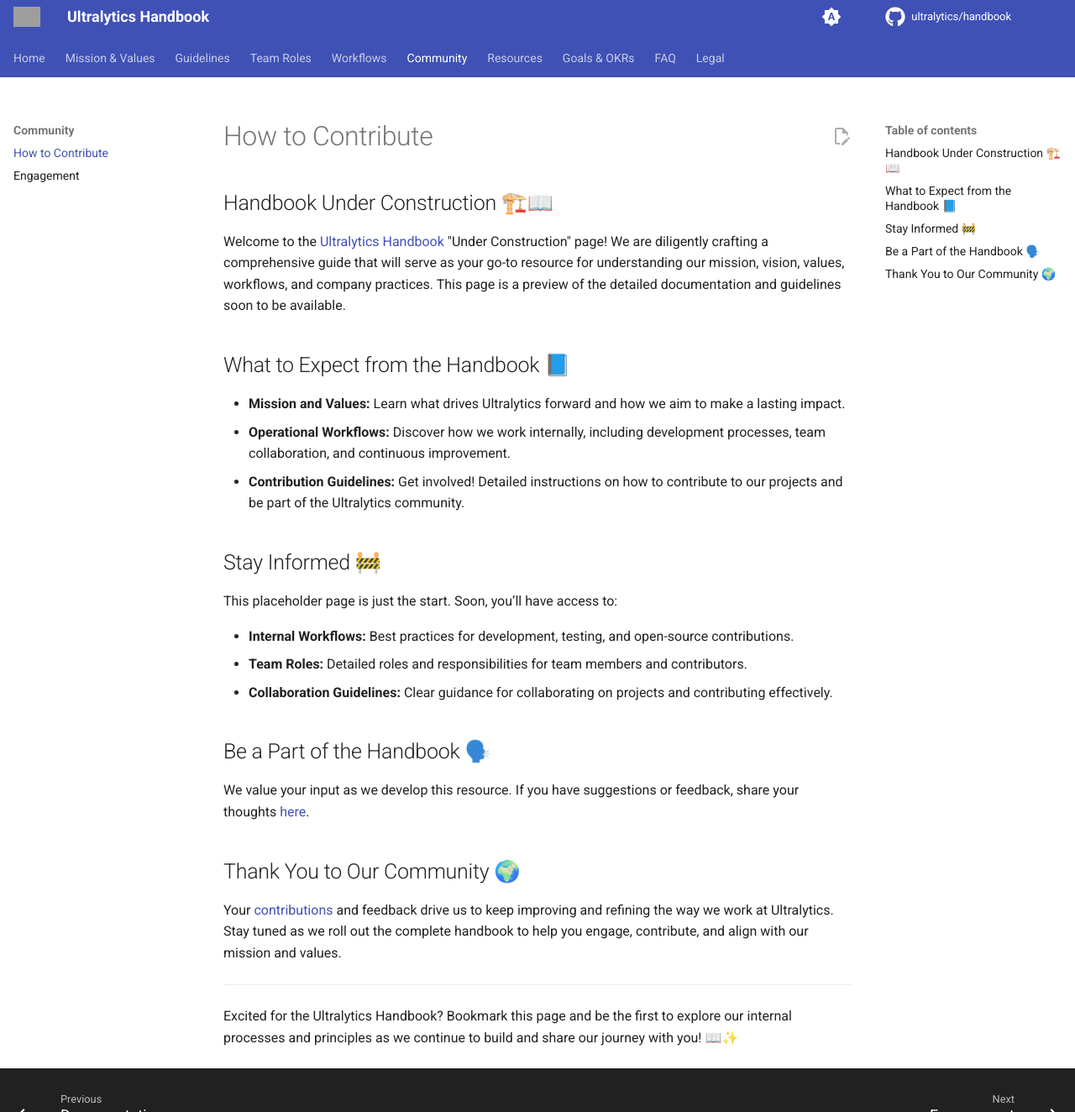
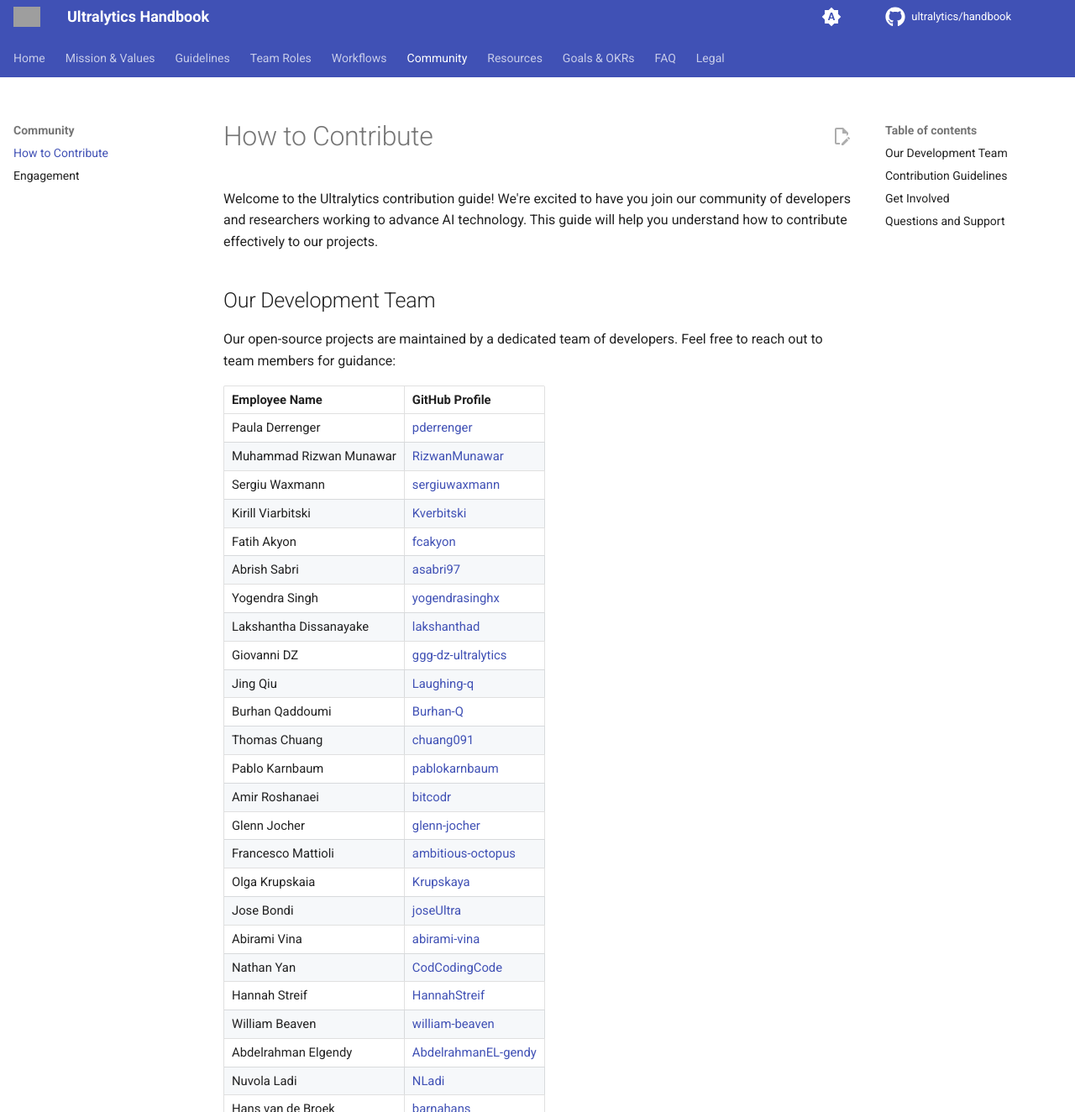
Before and after one commit to ultralytics/handbook, an MkDocs documentation site: the page built from docs/contributions/how-to-contribute.md, in a window 1280 px wide and 1400 px high, cut to the strip 76-1400 px from the top of the window. Shown: the whole strip at 84% size. Built offline with MkDocs 1.6.1 and Material for MkDocs 9.7.7, drawn with Linux system fonts in a browser that asks for light colours; comment, search, counter and statistics services are not loaded; some of the changed text lies outside the part shown; grey boxes are pictures that could not be loaded.

Commit message:
Add GitHub usernames (#35)
Signed-off-by: Glenn Jocher <glenn.jocher@ultralytics.com>
Co-authored-by: UltralyticsAssistant <web@ultralytics.com>

```diff
--- a/docs/contributions/how-to-contribute.md
+++ b/docs/contributions/how-to-contribute.md
@@ -1,36 +1,80 @@
 ---
-description: Explore the Ultralytics Handbook—a comprehensive guide to our mission, vision, values, and internal workflows. Stay tuned for exciting updates as we continue to build this resource.
-keywords: Ultralytics Handbook, coming soon, under construction, internal guide, mission, vision, values, workflows, open-source, AI guidelines
+description: Learn how to contribute to Ultralytics open-source projects and connect with our development team. Follow our guidelines to make meaningful contributions to our AI ecosystem.
+keywords: Ultralytics, open source, contribution guidelines, GitHub, development team, AI, machine learning, collaboration
 ---
 
 # How to Contribute
 
-## Handbook Under Construction 🏗️📖
+Welcome to the Ultralytics contribution guide! We're excited to have you join our community of developers and researchers working to advance AI technology. This guide will help you understand how to contribute effectively to our projects.
 
-Welcome to the [Ultralytics](https://www.ultralytics.com/) [Handbook](https://handbook.ultralytics.com/) "Under Construction" page! We are diligently crafting a comprehensive guide that will serve as your go-to resource for understanding our mission, vision, values, workflows, and company practices. This page is a preview of the detailed documentation and guidelines soon to be available.
+## Our Development Team
 
-## What to Expect from the Handbook 📘
+Our open-source projects are maintained by a dedicated team of developers. Feel free to reach out to team members for guidance:
 
-- **Mission and Values:** Learn what drives Ultralytics forward and how we aim to make a lasting impact.
-- **Operational Workflows:** Discover how we work internally, including development processes, team collaboration, and continuous improvement.
-- **Contribution Guidelines:** Get involved! Detailed instructions on how to contribute to our projects and be part of the Ultralytics community.
+| Employee Name           | GitHub Profile                                                |
+| ----------------------- | ------------------------------------------------------------- |
+| Paula Derrenger         | [pderrenger](https://github.com/pderrenger)                   |
+| Muhammad Rizwan Munawar | [RizwanMunawar](https://github.com/RizwanMunawar)             |
+| Sergiu Waxmann          | [sergiuwaxmann](https://github.com/sergiuwaxmann)             |
+| Kirill Viarbitski       | [Kverbitski](https://github.com/Kverbitski)                   |
+| Fatih Akyon             | [fcakyon](https://github.com/fcakyon)                         |
+| Abrish Sabri            | [asabri97](https://github.com/asabri97)                       |
+| Yogendra Singh          | [yogendrasinghx](https://github.com/yogendrasinghx)           |
+| Lakshantha Dissanayake  | [lakshanthad](https://github.com/lakshanthad)                 |
+| Giovanni DZ             | [ggg-dz-ultralytics](https://github.com/ggg-dz-ultralytics)   |
+| Jing Qiu                | [Laughing-q](https://github.com/Laughing-q)                   |
+| Burhan Qaddoumi         | [Burhan-Q](https://github.com/Burhan-Q)                       |
+| Thomas Chuang           | [chuang091](https://github.com/chuang091)                     |
+| Pablo Karnbaum          | [pablokarnbaum](https://github.com/pablokarnbaum)             |
+| Amir Roshanaei          | [bitcodr](https://github.com/bitcodr)                         |
+| Glenn Jocher            | [glenn-jocher](https://github.com/glenn-jocher)               |
+| Francesco Mattioli      | [ambitious-octopus](https://github.com/ambitious-octopus)     |
+| Olga Krupskaia          | [Krupskaya](https://github.com/Krupskaya)                     |
+| Jose Bondi              | [joseUltra](https://github.com/joseUltra)                     |
+| Abirami Vina            | [abirami-vina](https://github.com/abirami-vina)               |
+| Nathan Yan              | [CodCodingCode](https://github.com/CodCodingCode)             |
+| Hannah Streif           | [HannahStreif](https://github.com/HannahStreif)               |
+| William Beaven          | [william-beaven](https://github.com/william-beaven)           |
+| Abdelrahman Elgendy     | [AbdelrahmanEL-gendy](https://github.com/AbdelrahmanEL-gendy) |
+| Nuvola Ladi             | [NLadi](https://github.com/NLadi)                             |
+| Hans van de Broek       | [barnahans](https://github.com/barnahans)                     |
+| Ivor Zhu                | [IvorZhu331](https://github.com/IvorZhu331)                   |
+| Marius Keiser           | [Skillnoob](https://github.com/Skillnoob)                     |
+| Mohammed Yasin          | [Y-T-G](https://github.com/Y-T-G)                             |
+| Tasha Anthony           | [recruiter2002](https://github.com/recruiter2002)             |
+| Alexis Barou            | [LexBarou](https://github.com/LexBarou)                       |
+| Nicolai Nielsen         | [niconielsen32](https://github.com/niconielsen32)             |
+| Joey Tjon               | [NoCodeJoey](https://github.com/NoCodeJoey)                   |
 
-## Stay Informed 🚧
+## Contribution Guidelines
 
-This placeholder page is just the start. Soon, you’ll have access to:
+For detailed contribution guidelines, please visit our [official documentation](https://docs.ultralytics.com/help/contribute). Here's a quick overview of the process:
 
-- **Internal Workflows:** Best practices for development, testing, and open-source contributions.
-- **Team Roles:** Detailed roles and responsibilities for team members and contributors.
-- **Collaboration Guidelines:** Clear guidance for collaborating on projects and contributing effectively.
+1. Fork the repository you want to contribute to
+2. Create a new branch for your feature or fix
+3. Follow our coding standards and documentation requirements
+4. Submit a pull request with a clear description of your changes
+5. Engage with reviewers and address any feedback
 
-## Be a Part of the Handbook 🗣️
+## Get Involved
 
-We value your input as we develop this resource. If you have suggestions or feedback, share your thoughts [here](https://www.ultralytics.com/survey).
+There are many ways to contribute to Ultralytics:
 
-## Thank You to Our Community 🌍
+- Code contributions via pull requests
+- Documentation improvements
+- Bug reports and feature requests
+- Community support and discussions
+- Testing and feedback on new features
 
-Your [contributions](https://docs.ultralytics.com/help/contributing/) and feedback drive us to keep improving and refining the way we work at Ultralytics. Stay tuned as we roll out the complete handbook to help you engage, contribute, and align with our mission and values.
+We welcome contributions from developers of all experience levels. If you're new to open source, our team members are here to help guide you through your first contribution.
 
----
+## Questions and Support
 
-Excited for the Ultralytics Handbook? Bookmark this page and be the first to explore our internal processes and principles as we continue to build and share our journey with you! 📖✨
+If you have questions about contributing, you can:
+
+- Open an issue on GitHub
+- Join our community discussions
+- Reach out to team members listed above
+- Check our [documentation](https://docs.ultralytics.com) for guides and tutorials
+
+Thank you for your interest in contributing to Ultralytics! Together, we're building the future of AI technology.
```
